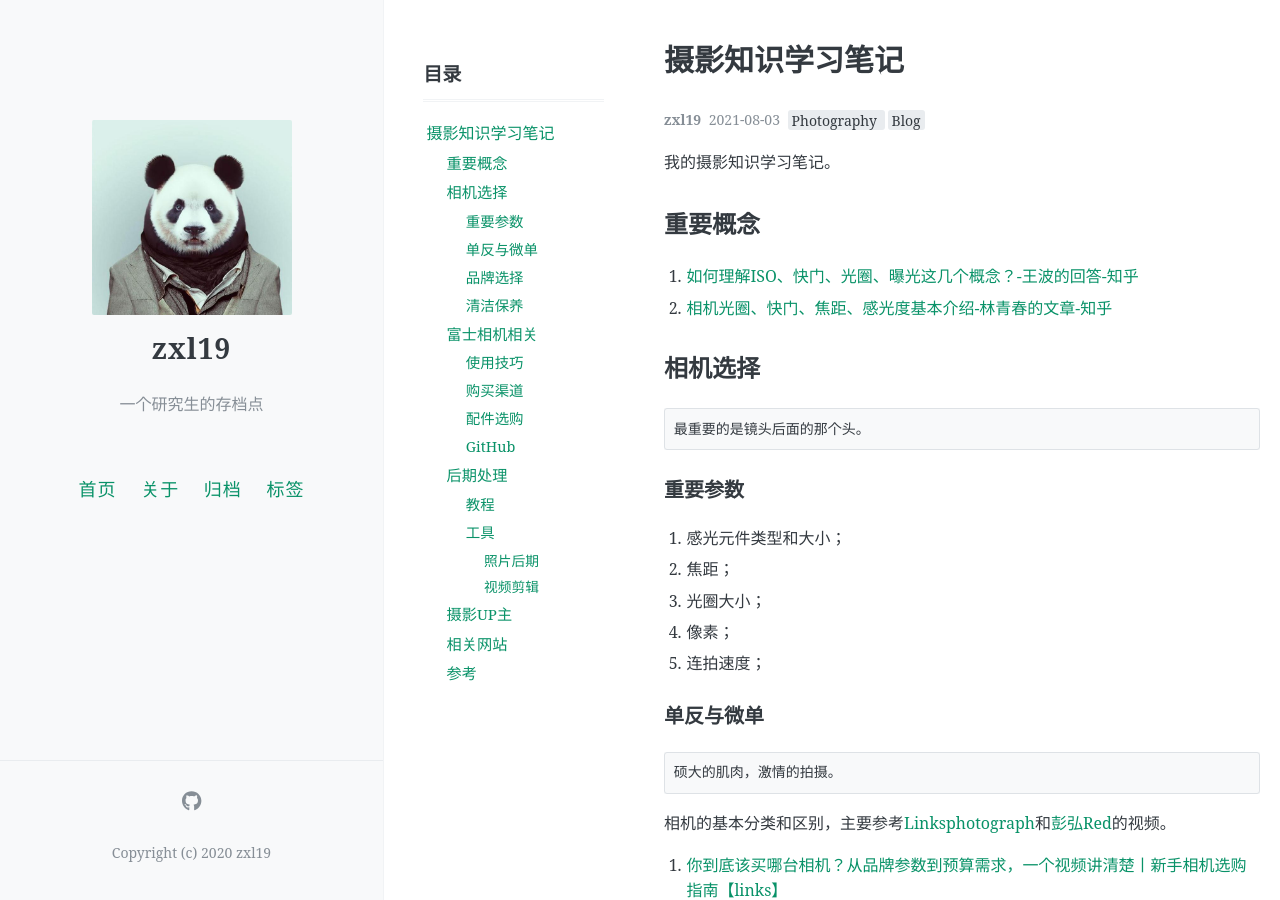
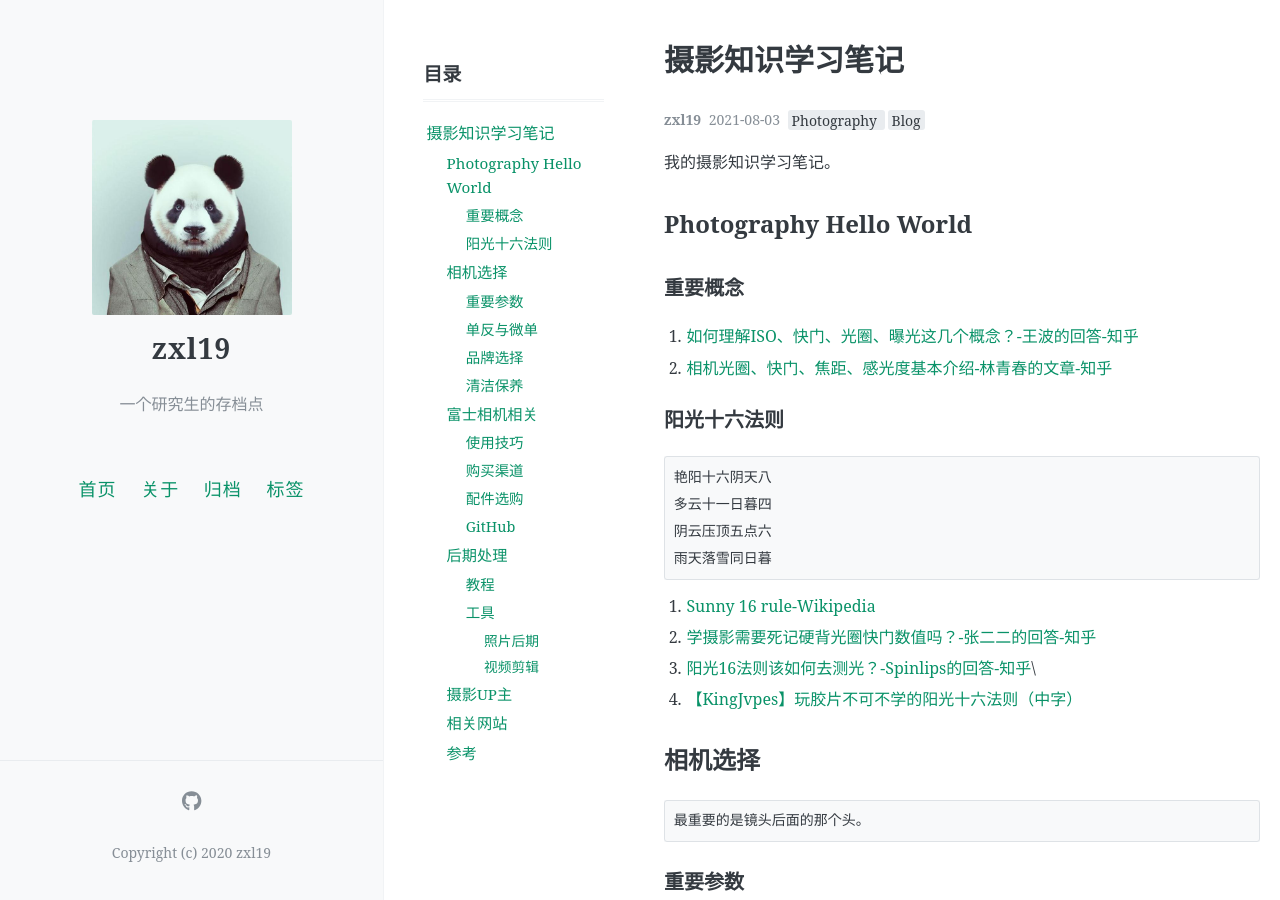
Before and after one commit to zxl19/zxl19.github.io, a Jekyll site: the page built from _posts/2021-08-03-photography-note.md, in a window 1280 px wide and 900 px high. Built offline with Jekyll 4.4.1, drawn with Linux system fonts in a browser that asks for light colours; comment, search, counter and statistics services are not loaded.

Commit message:
Update 2021-08-03-photography-note.md

````diff
--- a/_posts/2021-08-03-photography-note.md
+++ b/_posts/2021-08-03-photography-note.md
@@ -13,10 +13,26 @@ pinned: false
 
 <!-- more -->
 
-## 重要概念
+## Photography Hello World
+
+### 重要概念
 
 1. [如何理解ISO、快门、光圈、曝光这几个概念？-王波的回答-知乎](https://www.zhihu.com/question/21427664/answer/40346193)
 2. [相机光圈、快门、焦距、感光度基本介绍-林青春的文章-知乎](https://zhuanlan.zhihu.com/p/152172663)
+
+### 阳光十六法则
+
+```text
+艳阳十六阴天八
+多云十一日暮四
+阴云压顶五点六
+雨天落雪同日暮
+```
+
+1. [Sunny 16 rule-Wikipedia](https://en.wikipedia.org/wiki/Sunny_16_rule)
+2. [学摄影需要死记硬背光圈快门数值吗？-张二二的回答-知乎](https://www.zhihu.com/question/424109671/answer/1517706641)
+3. [阳光16法则该如何去测光？-Spinlips的回答-知乎](https://www.zhihu.com/question/38169738/answer/75286013)\
+4. [【KingJvpes】玩胶片不可不学的阳光十六法则（中字）](https://www.bilibili.com/video/BV13j411f7gs)
 
 ## 相机选择
 
@@ -142,9 +158,10 @@ pinned: false
 16. [摄影师姚佳俊](https://space.bilibili.com/386460499)
 17. [陈忠祥](https://space.bilibili.com/238171819)
 18. [巫师后期](https://space.bilibili.com/105686205)
-19. [NOFACE不是大触](https://space.bilibili.com/4012943)
-20. [摄影师EDI](https://space.bilibili.com/84480709)
-21. [HSINYALIN_林星亚](https://space.bilibili.com/7695611)
+19. [即影InstAmour](https://space.bilibili.com/14118905)
+20. [NOFACE不是大触](https://space.bilibili.com/4012943)
+21. [摄影师EDI](https://space.bilibili.com/84480709)
+22. [HSINYALIN_林星亚](https://space.bilibili.com/7695611)
 
 ## 相关网站
 
````
